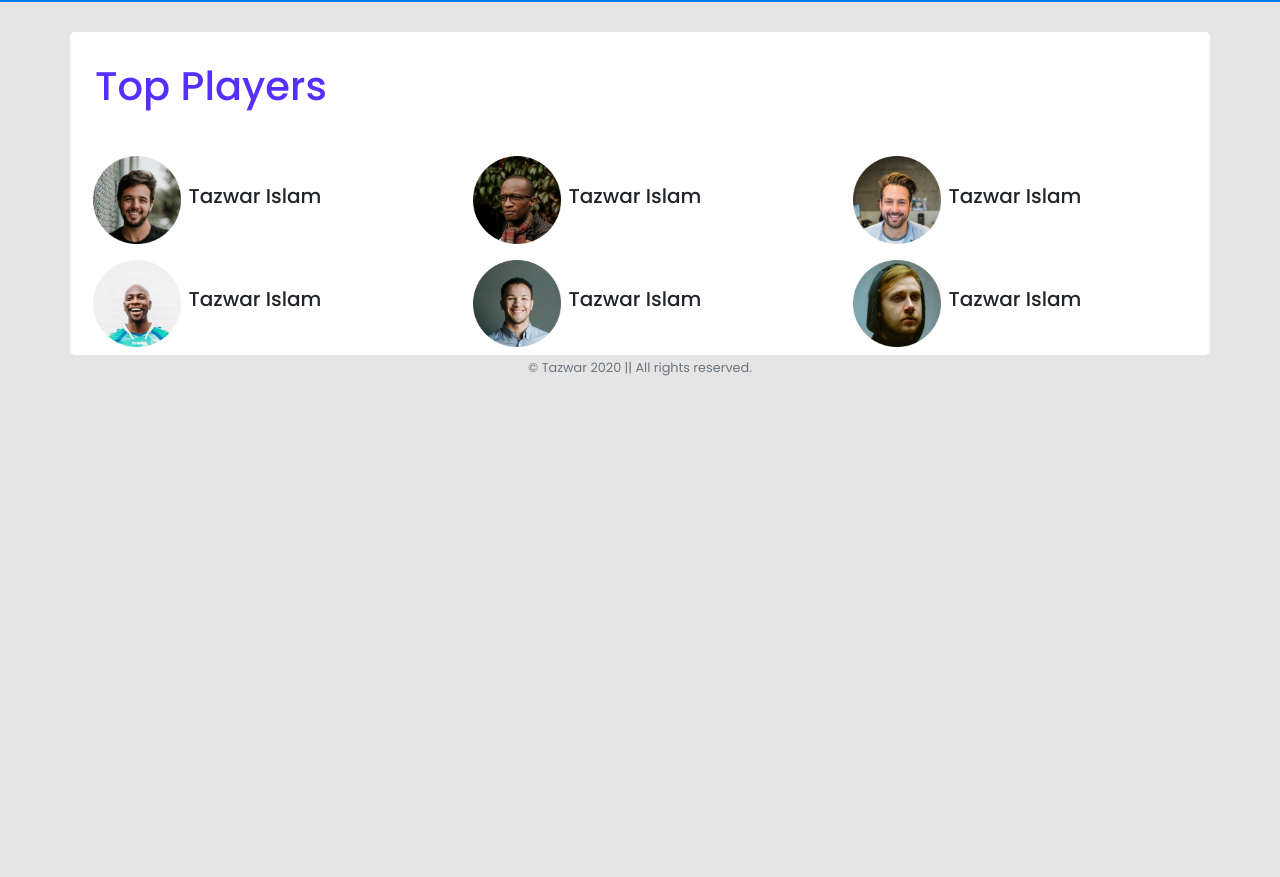
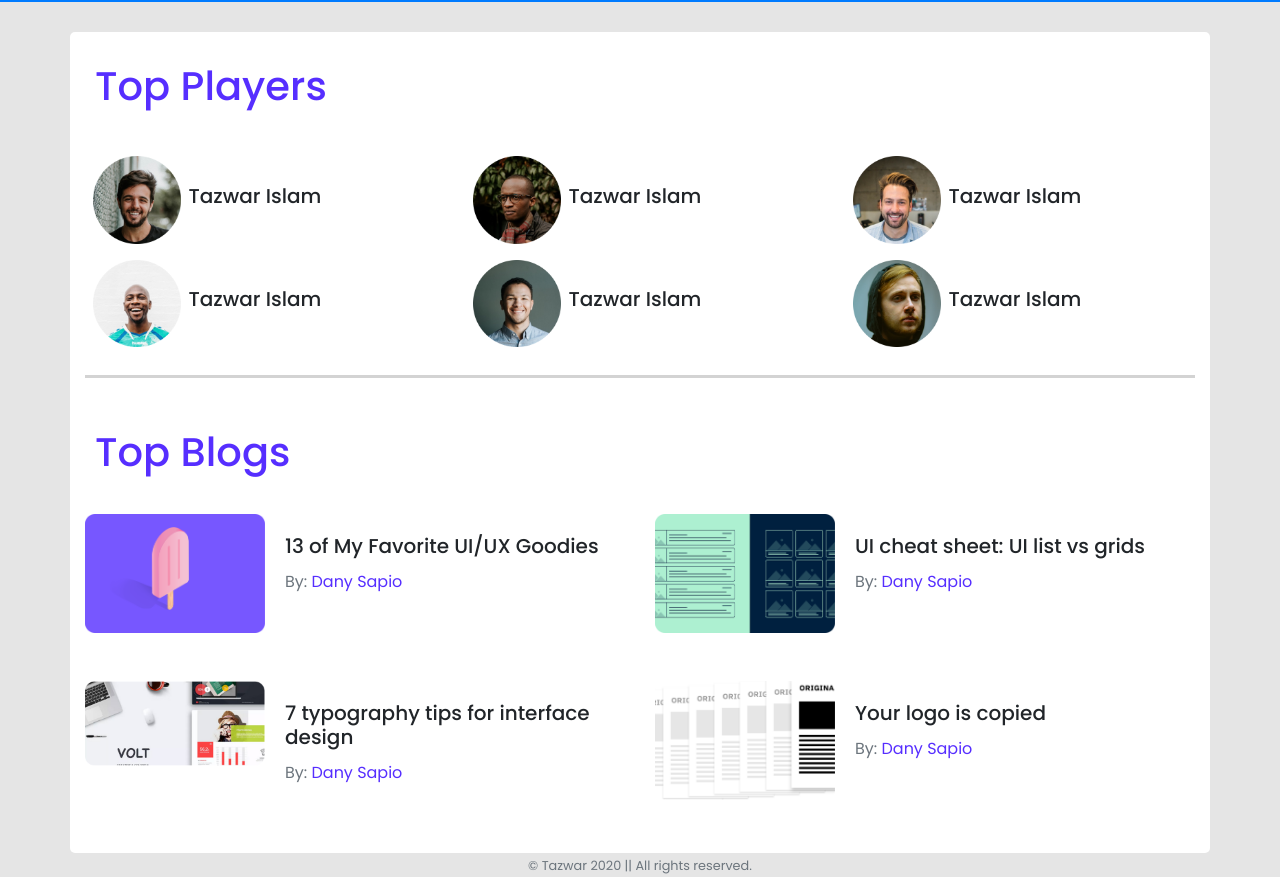
Before and after one commit to tazwar9t62/leader-board, a plain HTML site: page index.html in a window 1280 px wide. Shown: the part 97-974 px from the top of the page. Before the commit the page ends 800 px from the top, so only its background shows below. Drawn offline with nearby package versions, Linux system fonts and the light colour scheme.

Commit message:
Completed 60%

```diff
--- a/CSS/style.css
+++ b/CSS/style.css
@@ -30,4 +30,18 @@ body {
 }
 
 
-/*  */
+/* Top players */
+
+hr {
+  border-top: 3px solid lightgray;
+  margin: 20px 0;
+}
+
+/* Blogs */
+.card {
+  border: none;
+}
+
+.purple-color {
+  color: #562EFF;
+}
--- a/index.html
+++ b/index.html
@@ -98,6 +98,87 @@
                         <h5>Tazwar Islam</h5>
                     </div>
                 </div>
+                <hr>
+                <h1 class="display-10 title">Top Blogs</h1>
+
+
+
+                <!-- Blog Row 1 -->
+                <div class="row d-flex">
+                    <div class="col-md-6">
+                        <div class="card mb-5" style="max-width: 540px;">
+                            <div class="row no-gutters">
+                                <div class="col-md-4">
+                                    <img src="images/blog1.png" class="card-img" alt="...">
+                                </div>
+                                <div class="col-md-8">
+                                    <div class="card-body">
+                                        <h5 class="card-title">13 of My Favorite UI/UX Goodies</h5>
+                                        <p class="card-text text-muted">By: <span class="purple-color"> Dany
+                                                Sapio</span>
+
+                                        </p>
+
+                                    </div>
+                                </div>
+                            </div>
+                        </div>
+                    </div>
+                    <div class="col-md-6">
+                        <div class="card mb-5" style="max-width: 540px;">
+                            <div class="row no-gutters">
+                                <div class="col-md-4">
+                                    <img src="images/blog2.png" class="card-img" alt="...">
+                                </div>
+                                <div class="col-md-8">
+                                    <div class="card-body">
+                                        <h5 class="card-title">UI cheat sheet: UI list vs grids</h5>
+                                        <p class="card-text text-muted">By: <span class="purple-color"> Dany
+                                                Sapio</span>
+
+                                    </div>
+                                </div>
+                            </div>
+                        </div>
+                    </div>
+                </div>
+                <!-- Blog Row 2 -->
+                <div class="row">
+                    <div class="col-md-6">
+                        <div class="card mb-5" style="max-width: 540px;">
+                            <div class="row no-gutters">
+                                <div class="col-md-4">
+                                    <img src="images/blog3.png" class="card-img" alt="...">
+                                </div>
+                                <div class="col-md-8">
+                                    <div class="card-body">
+                                        <h5 class="card-title">7 typography tips for interface design </h5>
+                                        <p class="card-text text-muted">By: <span class="purple-color"> Dany
+                                                Sapio</span>
+
+                                    </div>
+                                </div>
+                            </div>
+                        </div>
+                    </div>
+                    <div class="col-md-6">
+                        <div class="card mb-5" style="max-width: 540px;">
+                            <div class="row no-gutters">
+                                <div class="col-md-4">
+                                    <img src="images/blog4.png" class="card-img" alt="...">
+                                </div>
+                                <div class="col-md-8">
+                                    <div class="card-body">
+                                        <h5 class="card-title">Your logo is copied</h5>
+                                        <p class="card-text text-muted">By: <span class="purple-color"> Dany
+                                                Sapio</span>
+
+                                    </div>
+                                </div>
+                            </div>
+                        </div>
+                    </div>
+                </div>
             </div>
 
 
```
